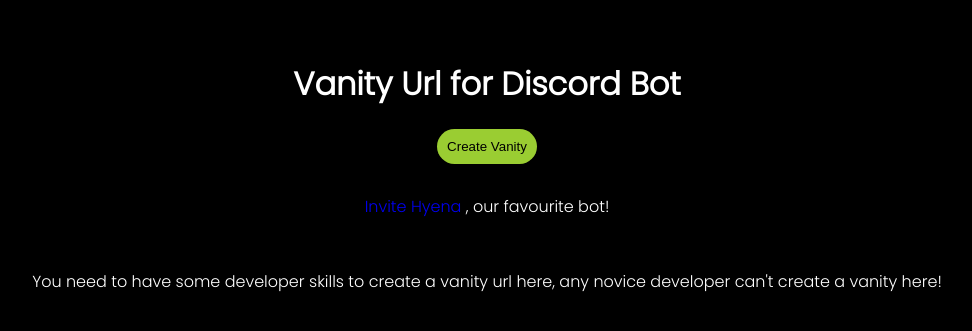
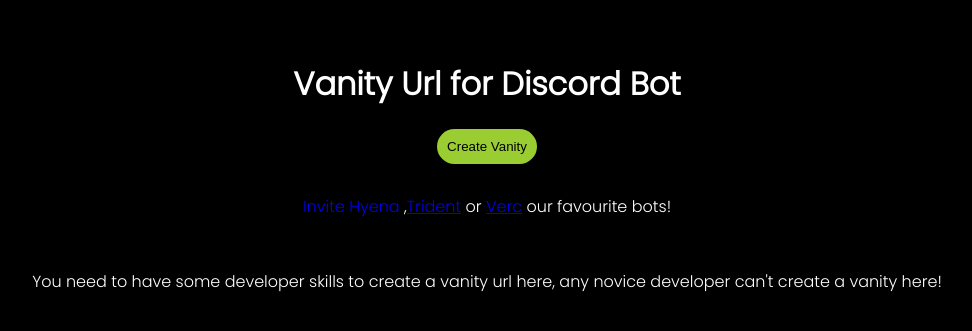
Before and after one commit to namzop/dscbot-ml, a Flask app: page / in a window 1280 px wide. Shown: the part 190-521 px from the top of the page, without its empty margins (153-1125 px from the left). Run offline with Flask 2, Linux system fonts and the light colour scheme; data comes from the database, SQL or seed files in the repository; some web fonts are replaced.

Commit message:
Got harrased and now i have to add verc and trident

```diff
--- a/templates/vanity.html
+++ b/templates/vanity.html
@@ -20,7 +20,7 @@
     </button>
     </a>
     <p class="poppins" style="margin-top:30px;">
-        <a href="https://dscbot.ml/hynea" class="no-decoration" >Invite Hyena </a>, our favourite bot!
+        <a href="https://dscbot.ml/hynea" class="no-decoration" >Invite Hyena </a>,<a href="https://dscbot.ml/trident">Trident</a> or <a href="https://dscbot.ml/verc"> Verc</a> our favourite bots!
     </p>
 
     <p class="poppins" style="margin-top:50px;">You need to have some developer skills to create a vanity url here, any novice developer can't create a vanity here!</p>
```
